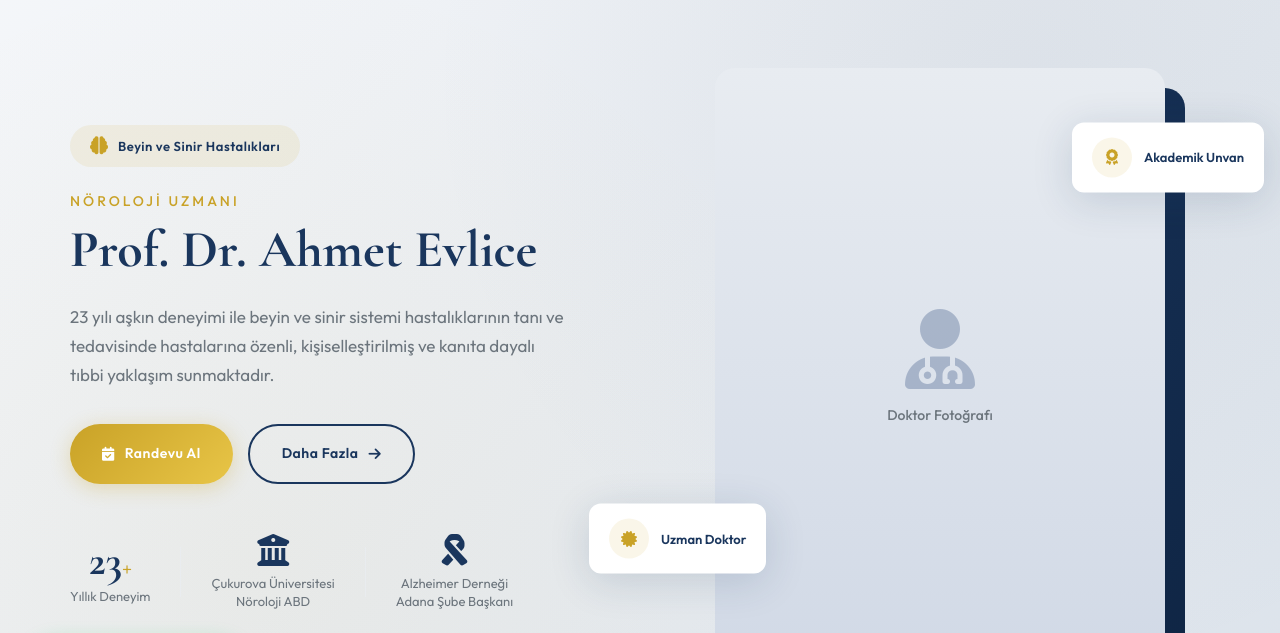
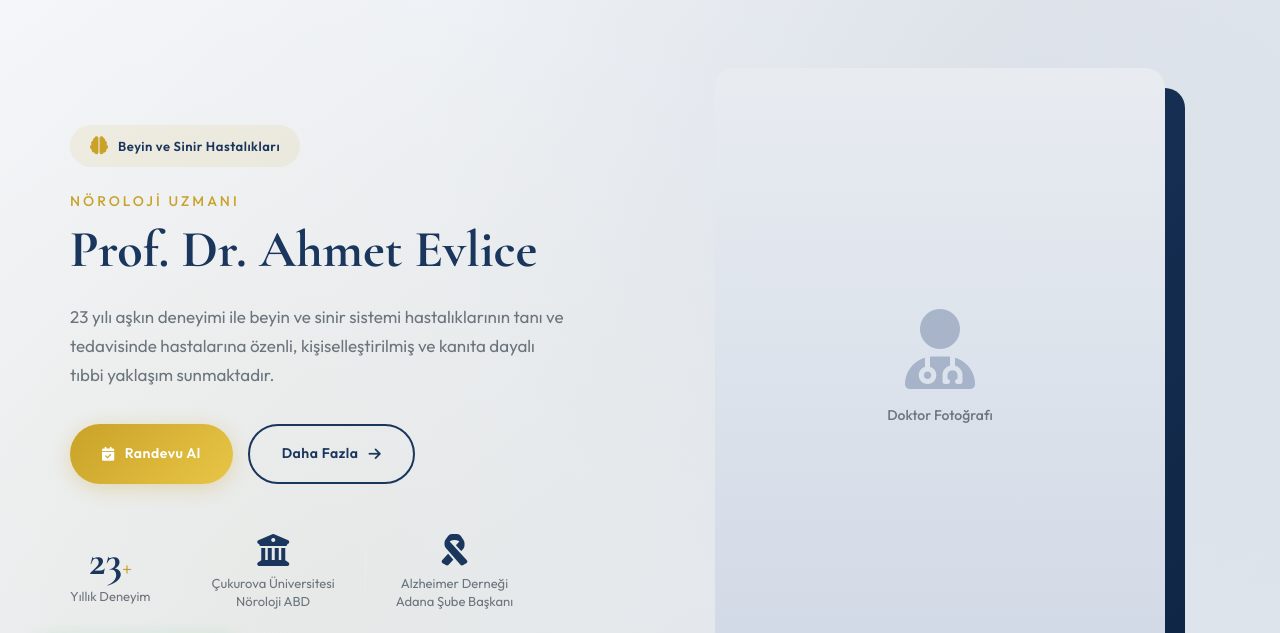
Before and after one commit to oykubengisu/ahmetevlice, a plain HTML site: page index.html in a window 1280 px wide. Shown: the part 77-710 px from the top of the page. Drawn offline with nearby package versions, Linux system fonts and the light colour scheme.

Commit message:
Hero: Akademik Unvan ve Uzman Doktor kartları kaldırıldı

```diff
--- a/index.html
+++ b/index.html
@@ -132,14 +132,6 @@
                         <span>Doktor Fotoğrafı</span>
                     </div>
                     <div class="image-decoration"></div>
-                </div>
-                <div class="floating-card card-1">
-                    <i class="fas fa-award"></i>
-                    <span>Akademik Unvan</span>
-                </div>
-                <div class="floating-card card-2">
-                    <i class="fas fa-certificate"></i>
-                    <span>Uzman Doktor</span>
                 </div>
             </div>
         </div>
```
